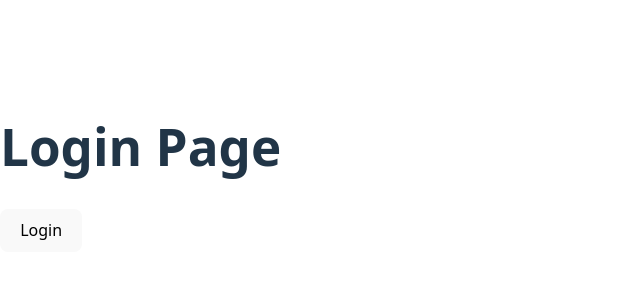
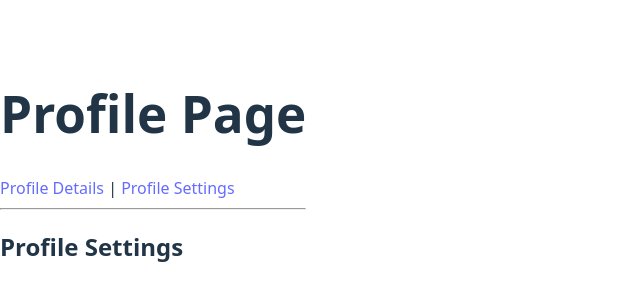
Before and after one commit to andymens400-ctrl/alx-fe-reactjs, a React (Vite) app in the folder react-router-advanced/: page /profile/settings in a window 1280 px wide. Before the commit this address led to /login. Shown: the part 232-532 px from the top of the page, without its empty margins (0-640 px from the left). Built offline with nearby package versions, Linux system fonts and the light colour scheme.

Commit message:
Add all files

```diff
--- a/react-router-advanced/package.json
+++ b/react-router-advanced/package.json
@@ -12,7 +12,7 @@
   "dependencies": {
     "react": "^19.2.0",
     "react-dom": "^19.2.0",
-    "react-router-dom": "^7.10.1"
+    "react-router-dom": "^5.3.4"
   },
   "devDependencies": {
     "@eslint/js": "^9.39.1",
--- a/react-router-advanced/src/App.jsx
+++ b/react-router-advanced/src/App.jsx
@@ -1,40 +1,23 @@
-// src/App.jsx
-import { BrowserRouter, Routes, Route } from "react-router-dom";
+import { BrowserRouter as Router, Route, Switch, Redirect } from "react-router-dom";
 import Home from "./components/Home";
 import Profile from "./components/Profile";
-import ProfileDetails from "./components/ProfileDetails";
-import ProfileSettings from "./components/ProfileSettings";
-import BlogPost from "./components/BlogPost";
 import Login from "./components/Login";
 import ProtectedRoute from "./components/ProtectedRoute";
 
 export default function App() {
   return (
-    <BrowserRouter>
-      <Routes>
-        {/* PUBLIC ROUTES */}
-        <Route path="/" element={<Home />} />
-        <Route path="/login" element={<Login />} />
+    <Router>
+      <Switch>
 
-        {/* DYNAMIC ROUTE */}
-        <Route path="/posts/:postId" element={<BlogPost />} />
+        <Route exact path="/" component={Home} />
+        <Route path="/login" component={Login} />
 
-        {/* PROTECTED + NESTED ROUTES */}
-        <Route
-          path="/profile"
-          element={
-            <ProtectedRoute>
-              <Profile />
-            </ProtectedRoute>
-          }
-        >
-          <Route index element={<ProfileDetails />} />
-          <Route path="settings" element={<ProfileSettings />} />
-        </Route>
+        {/* Protected route */}
+        <ProtectedRoute path="/profile" component={Profile} />
 
-        {/* FALLBACK */}
-        <Route path="*" element={<h1>404 - Page Not Found</h1>} />
-      </Routes>
-    </BrowserRouter>
+        {/* fallback */}
+        <Redirect to="/" />
+      </Switch>
+    </Router>
   );
 }
--- a/react-router-advanced/src/components/Profile.jsx
+++ b/react-router-advanced/src/components/Profile.jsx
@@ -1,17 +1,26 @@
-// src/components/Profile.jsx
-import { Link, Outlet } from "react-router-dom";
+import { Switch, Route, Link, useRouteMatch } from "react-router-dom";
+import ProfileDetails from "./ProfileDetails";
+import ProfileSettings from "./ProfileSettings";
 
 export default function Profile() {
+  const { path, url } = useRouteMatch();
+
   return (
     <div className="p-6">
-      <h1>User Profile</h1>
+      <h1>Profile Page</h1>
 
       <nav>
-        <Link to="">Details</Link> | <Link to="settings">Settings</Link>
+        <Link to={`${url}`}>Profile Details</Link> |{" "}
+        <Link to={`${url}/settings`}>Profile Settings</Link>
       </nav>
 
       <hr />
-      <Outlet />
+
+      <Switch>
+        {/* exact so it doesn’t match /settings too */}
+        <Route exact path={path} component={ProfileDetails} />
+        <Route path={`${path}/settings`} component={ProfileSettings} />
+      </Switch>
     </div>
   );
 }
--- a/react-router-advanced/src/components/ProfileDetails.jsx
+++ b/react-router-advanced/src/components/ProfileDetails.jsx
@@ -1,4 +1,3 @@
-// src/components/ProfileDetails.jsx
 export default function ProfileDetails() {
-  return <h2>Profile Details Section</h2>;
+  return <h2>Profile Details</h2>;
 }
--- a/react-router-advanced/src/components/ProfileSettings.jsx
+++ b/react-router-advanced/src/components/ProfileSettings.jsx
@@ -1,4 +1,3 @@
-// src/components/ProfileSettings.jsx
 export default function ProfileSettings() {
-  return <h2>Profile Settings Section</h2>;
+  return <h2>Profile Settings</h2>;
 }
--- a/react-router-advanced/src/components/ProtectedRoute.jsx
+++ b/react-router-advanced/src/components/ProtectedRoute.jsx
@@ -1,8 +1,14 @@
-// src/components/ProtectedRoute.jsx
-import { Navigate } from "react-router-dom";
+import { Route, Redirect } from "react-router-dom";
 
-export default function ProtectedRoute({ children }) {
-  const isAuthenticated = localStorage.getItem("auth") === "true";
+export default function ProtectedRoute({ component: Component, ...rest }) {
+  const isAuthenticated = true; // simulate login
 
-  return isAuthenticated ? children : <Navigate to="/login" replace />;
+  return (
+    <Route
+      {...rest}
+      render={(props) =>
+        isAuthenticated ? <Component {...props} /> : <Redirect to="/login" />
+      }
+    />
+  );
 }
```
Also changed, not shown: 1 other file (tests, documents, lock files or other folders).
